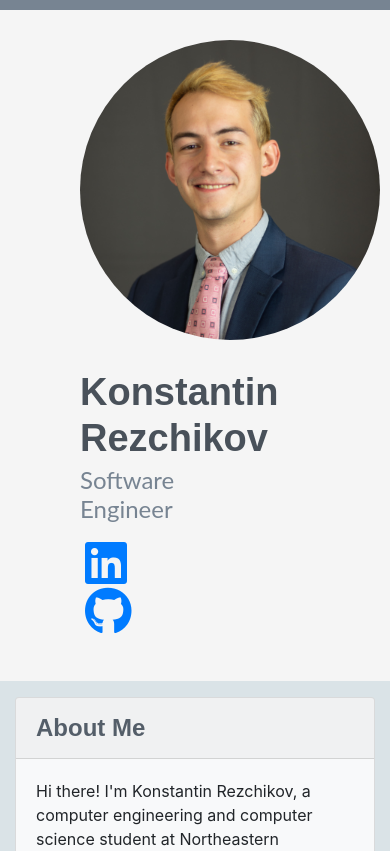
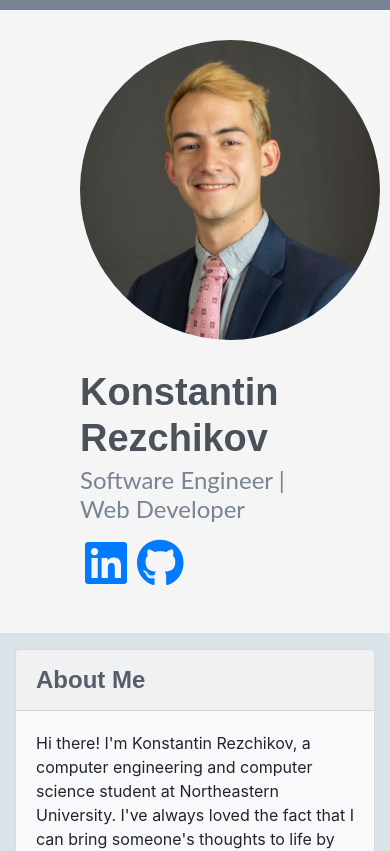
Before and after one commit to krezchikov42/resume, a React (Create React App) app: page / in a window 390 px wide. Shown: the top 851 px of the page. Built offline with nearby package versions, Linux system fonts and the light colour scheme; some icons are missing.

Commit message:
add proptypes and more mobile styling

```diff
--- a/src/componenets/ProgressBar.js
+++ b/src/componenets/ProgressBar.js
@@ -1,4 +1,5 @@
 import React from "react";
+import PropTypes from 'prop-types';
 
 export default class ProgressBar extends React.Component {
     render() {
@@ -20,7 +21,7 @@ export default class ProgressBar extends React.Component {
     //skillLevel should be between 1 and 4
     getSkillDescriptionText(){
         let ret_value = ''
-        if (this.props.skill_level == 1) {
+        if (this.props.skill_level === 1) {
             ret_value = 'Beginner'
         }
         else if (this.props.skill_level <= 3) {
@@ -43,3 +44,8 @@ export default class ProgressBar extends React.Component {
         return skill_percent
     }
 }
+
+ProgressBar.propTypes = {
+    skill: PropTypes.string.isRequired,
+    skill_level: PropTypes.number.isRequired
+}
--- a/src/scenes/Resume.js
+++ b/src/scenes/Resume.js
@@ -19,9 +19,9 @@ export default class Resume extends React.Component {
                 <div className="col-8 col-lg-3 offset-2">
                     <img  id="resume-photo" src={resume_photo} alt="Konstantin Rezchikov"></img>
                 </div>
-                <div className="col-4 offset-2 offset-lg-0">
+                <div className="col-8 offset-2 col-lg-4 offset-lg-0">
                     <h1 className="name">Konstantin Rezchikov</h1>
-                    <h2 className="description">Software Engineer</h2>
+                    <h2 className="description">Software Engineer | Web Developer</h2>
                     <ul className="list-inline">
                         <li>
                             <a href="https://www.linkedin.com/in/konstantin-rezchikov/"  target="_blank">
```
Also changed, not shown: src/componenets/Company.js (+7 -0 lines).
